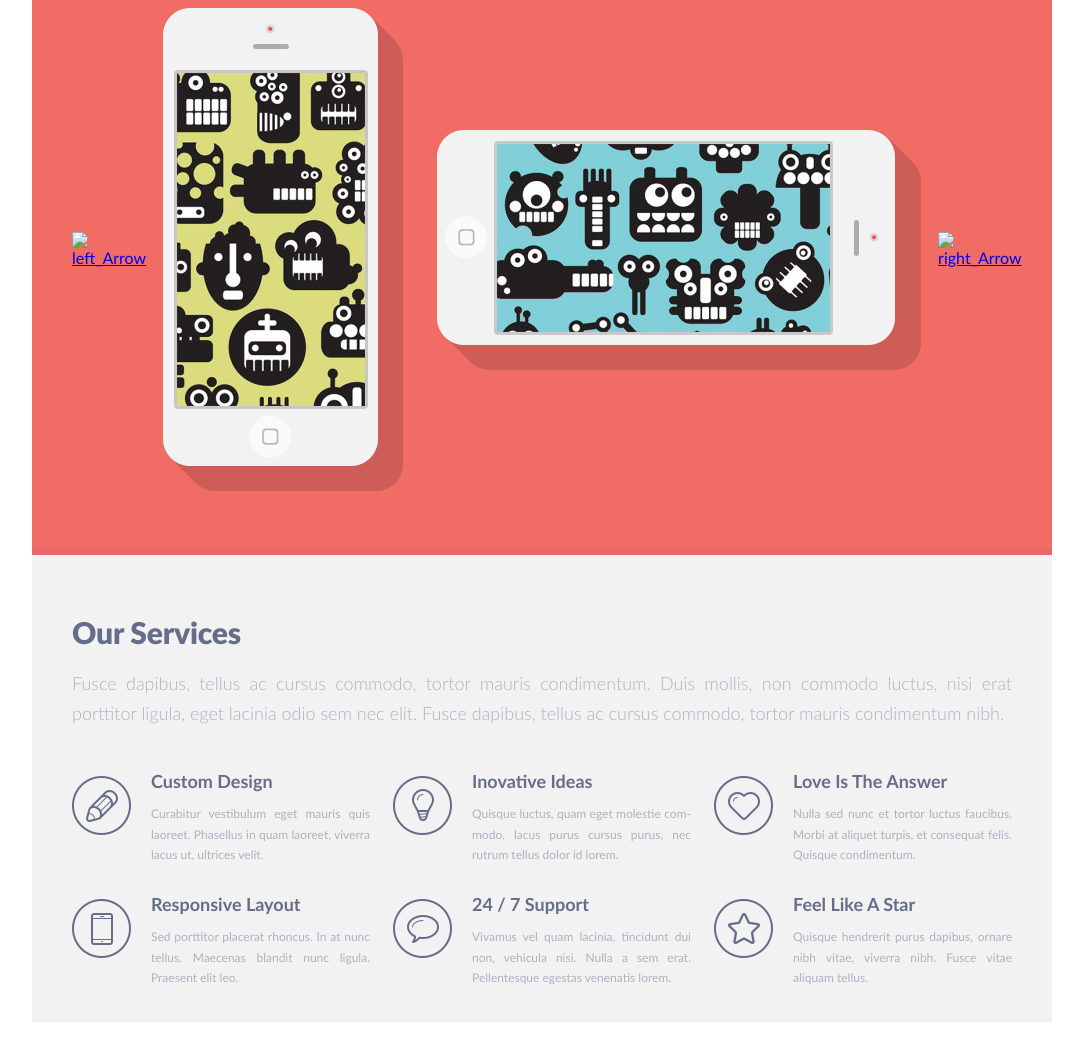
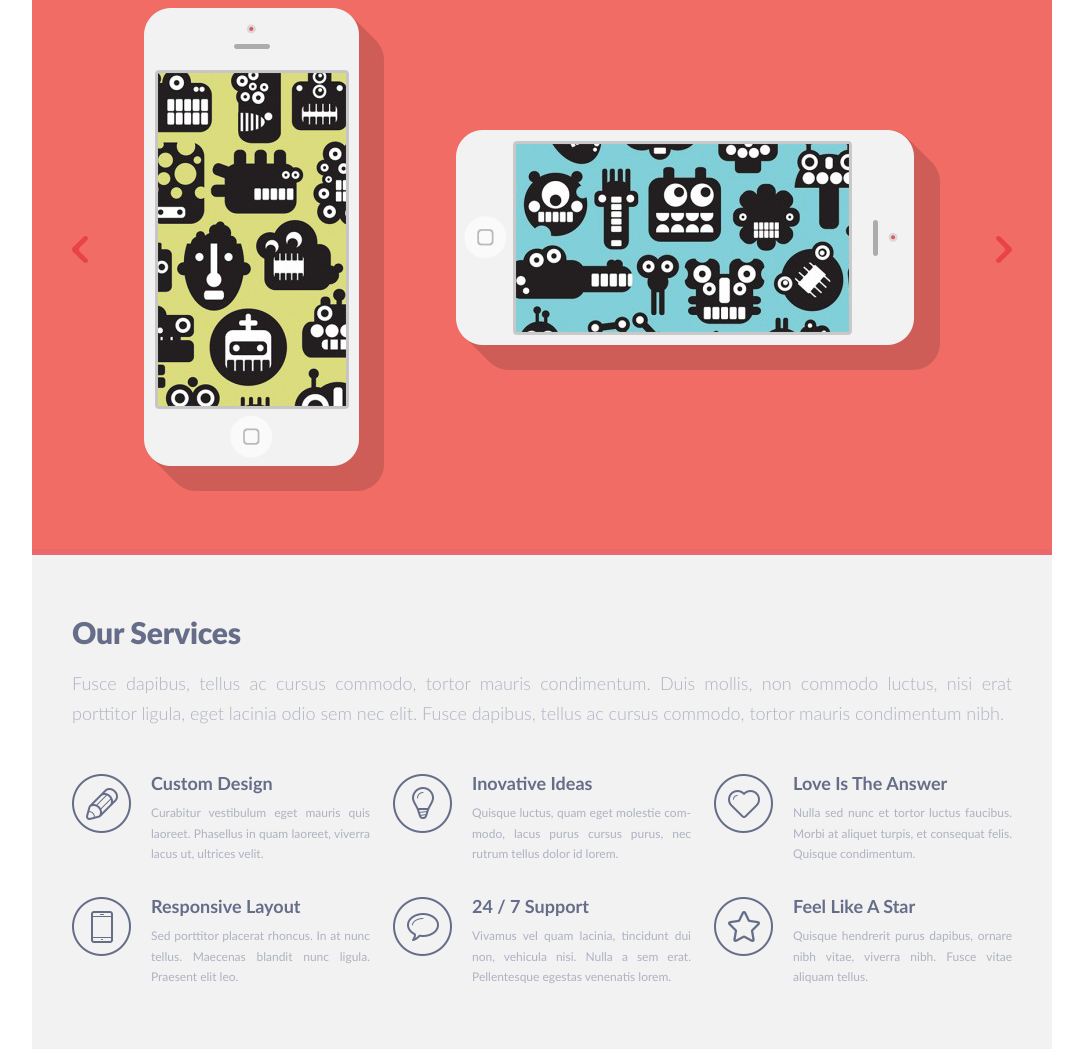
Before and after one commit to mmaaaaaaaails/singolo, a plain HTML site: page singolo1.html in a window 1280 px wide. Shown: the part 140-1195 px from the top of the page, without its empty margins (98-1181 px from the left). Before the commit the page ends 1168 px from the top, so only its background shows below. Drawn offline with Linux system fonts and the light colour scheme.

Commit message:
feat: add arrow svg

```diff
--- a/singolo1.css
+++ b/singolo1.css
@@ -39,9 +39,9 @@
         url('./assets/fonts/lato-v16-latin-900.ttf') format('truetype');
 }
 
-body{
+*{
     margin: 0;
-    padding: 0;
+    padding:0;
     font-family: 'Lato', sans-serif;
 }
 
@@ -49,18 +49,21 @@ body{
     max-width: 1020px;
     margin:0 auto;
 }
+
 .header{
     background-color: #2d303a;
     border-bottom: 6px solid #323746;
 }
+.inner{
+    width: 940px;
+    margin:auto;
+}
 
-.header__inner{
+.header__block{
     display: flex;
     justify-content: space-between;
     align-items: center;
     height: 89px;
-    width: 940px;
-    margin:auto;
 }
 
 .logo__text{
@@ -83,7 +86,7 @@ body{
     list-style: none;
     text-transform: uppercase;
     letter-spacing: -0.2px;
-    padding-top: 10px;
+    padding-top: 10px   ;
 }
 .nav__item__link a{
     margin-right: 30px;
@@ -113,7 +116,7 @@ body{
     margin-right: 0;
 }
 
-/* slider block */
+/* section slider */
 
 .slider{
     background-color: #f06c64;
@@ -122,28 +125,39 @@ body{
     /* box-sizing: border-box; */
 }
 
-.slider__inner{
+.slider__phone{
     display: flex;
     justify-content: space-between;
     align-items: center;
-    width: 940px;
-    margin:0 auto;
 }
 
-.vertikal, .horizontal{
+.phone__vertikal, .phone__horizontal{
     margin: 0px 15px 0px 15px;
     padding: 0px 2px 0px 2px;
 }
 
-/* services block */
+.slider__arrow{
+    background-image: url(./assets/images/arrow-left.svg);
+    background-color: transparent;
+    width: 16px;
+    height: 27px;
+    border:none;
+    cursor: pointer;
+    transition: filter .3s ease-in;
+}
+.slider__arrow:hover{
+    filter: sepia(50%);
+}
+.slider__arrow--right{
+    transform: rotate(180deg);
+}
+
+/* section services  */
+
 .services{
     background-color: #f2f2f2;
     border-bottom: 6px solid #ffffff;
-}
-
-.services__inner{
-    width: 940px;
-    margin:0 auto;
+    padding-bottom: 29px;
 }
 .services__title{
     font-weight: 900;
@@ -151,14 +165,13 @@ body{
     color: #666d89;
     letter-spacing: -0.2px;
     padding-top: 59px;
-    margin:0;
+    padding-bottom: 18px;
 }
 .services__text{
     font-weight: 300;
     font-size: 18px;
     color: #aeb2c2;
     line-height: 30px;
-    margin-bottom: 0px;
     text-align: justify;
 }
 
@@ -167,7 +180,7 @@ body{
     display: flex;
     flex-wrap: wrap;
     justify-content: space-between;
-    padding-top: 48px;
+    padding-top: 46px;
 }
 .service{
     display: flex;
@@ -183,15 +196,17 @@ body{
     display: flex;
     flex-direction: column;
 }
-.content__title{
+.service__title{
     font-size: 18px;
+    line-height: 18px;
     font-weight: 700;
     color: #666d89;
-    margin: 0;
-    margin-top: -6px;
+    display: flex;
+    flex-direction: column;
+    padding-bottom: 11px;
 }
 
-.content__text{
+.service__text{
     font-size: 12px;
     color: #aeb2c2;
     line-height: 20.5px;
--- a/singolo1.html
+++ b/singolo1.html
@@ -9,7 +9,8 @@
 <body>
     <div class="wrapper">
         <header class="header">
-            <div class="header__inner">
+            <div class="inner">
+                <div class="header__block">
                     <div class="logo">
                         <a href="#" class="logo__text"><h1>Singolo<span class="logo__text-star">*</span></h1></a>
                     </div>
@@ -23,17 +24,20 @@
                         </ul>
                     </nav>
                 </div>
+            </div>
         </header>
         <section class="slider">
-            <div class="slider__inner">
-                <a href="#"><img src="./assets/images/left_arrow.png" alt="left_Arrow"></a>
-                <img src="./assets/images/iPhone_Vertical.png" class="vertikal" alt="iPhone_Vertical">
-                <img src="./assets/images/iPhone_Horizontal.png" class="horizontal" alt="iPhone_Horizontal">
-                <a href="#"><img src="./assets/images/right_arrow.png" alt="right_Arrow"></a>
+            <div class="inner">
+                <div class="slider__phone">
+                    <button type="button" class="slider__arrow"></button>
+                    <img src="./assets/images/iPhone_Vertical.png" class="phone__vertikal" alt="iPhone_Vertical">
+                    <img src="./assets/images/iPhone_Horizontal.png" class="phone__horizontal" alt="iPhone_Horizontal">
+                    <button type="button" class="slider__arrow slider__arrow--right"></button>
+                </div>
             </div>
         </section>
         <section class="services">
-            <div class="services__inner">
+            <div class="inner">
                 <h2 class="services__title">Our Services</h2>
                 <p class="services__text">Fusce dapibus, tellus ac cursus commodo, tortor mauris condimentum. Duis mollis,
                 non commodo luctus, nisi erat porttitor ligula, eget lacinia odio sem nec elit. Fusce dapibus, tellus ac cursus
@@ -44,8 +48,8 @@
                             <img src="./assets/images/pen.png" alt="pen">
                         </div>
                         <div class="service__content">
-                            <h3 class="content__title">Custom Design</h3>
-                            <p class="content__text">Curabitur vestibulum eget mauris quis laoreet.
+                            <h3 class="service__title">Custom Design</h3>
+                            <p class="service__text">Curabitur vestibulum eget mauris quis laoreet.
                             Phasellus in quam laoreet, viverra lacus ut, ultrices velit.</p>
                         </div>
                     </div>
@@ -54,8 +58,8 @@
                             <img src="./assets/images/bulb.png" alt="bulb">
                         </div>
                         <div class="service__content">
-                            <h3 class="content__title">Inovative Ideas</h3>
-                            <p class="content__text">Quisque luctus, quam eget molestie com&shy;modo,
+                            <h3 class="service__title">Inovative Ideas</h3>
+                            <p class="service__text">Quisque luctus, quam eget molestie com&shy;modo,
                             lacus purus cursus purus, nec rutrum tellus dolor id lorem.</p>
                         </div>
                     </div>
@@ -64,8 +68,8 @@
                             <img src="./assets/images/heart.png" alt="heart">
                         </div>
                         <div class="service__content">
-                            <h3 class="content__title">Love Is The Answer</h3>
-                            <p class="content__text">Nulla sed nunc et tortor luctus faucibus.
+                            <h3 class="service__title">Love Is The Answer</h3>
+                            <p class="service__text">Nulla sed nunc et tortor luctus faucibus.
                             Morbi at aliquet turpis, et consequat felis. Quisque condimentum.</p>
                         </div>
                     </div>
@@ -74,8 +78,8 @@
                             <img src="./assets/images/phone.png" alt="phone">
                         </div>
                         <div class="service__content">
-                            <h3 class="content__title">Responsive Layout</h3>
-                            <p class="content__text">Sed porttitor placerat rhoncus. In at nunc tellus.
+                            <h3 class="service__title">Responsive Layout</h3>
+                            <p class="service__text">Sed porttitor placerat rhoncus. In at nunc tellus.
                             Maecenas blandit nunc ligula. Prae&shy;sent elit leo.</p>
                         </div>
                     </div>
@@ -84,8 +88,8 @@
                             <img src="./assets/images/bubble.png" alt="bubble">
                         </div>
                         <div class="service__content">
-                            <h3 class="content__title">24 / 7 Support</h3>
-                            <p class="content__text">Vivamus vel quam lacinia, tincidunt dui non,
+                            <h3 class="service__title">24 / 7 Support</h3>
+                            <p class="service__text">Vivamus vel quam lacinia, tincidunt dui non,
                             vehicula nisi. Nulla a sem erat. Pellentesque egestas venenatis lorem.</p>
                         </div>
                     </div>
@@ -94,8 +98,8 @@
                             <img src="./assets/images/star.png" alt="star">
                         </div>
                         <div class="service__content">
-                            <h3 class="content__title">Feel Like A Star</h3>
-                            <p class="content__text">Quisque hendrerit purus dapibus,
+                            <h3 class="service__title">Feel Like A Star</h3>
+                            <p class="service__text">Quisque hendrerit purus dapibus,
                             ornare nibh vitae, viverra nibh. Fusce vitae aliquam tellus.</p>
                         </div>
                     </div>
```
Lines whose indentation alone changed are shown as unchanged.
